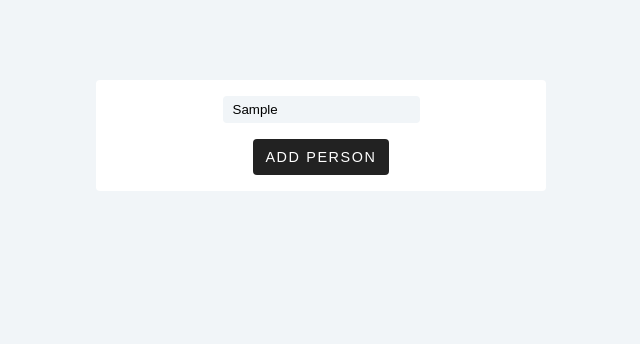
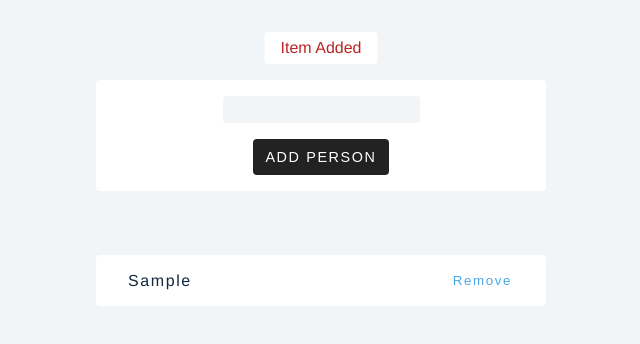
Before and after one commit to locaulker/react-advanced-2020, a React (Create React App) app: page / in a window 1280 px wide. Both pictures are taken after typing "Sample" into the empty fields and a click on the button "ADD PERSON". Shown: the top 344 px of the page, without its empty margins (319-959 px from the left). Built offline with nearby package versions, Linux system fonts and the light colour scheme.

Commit message:
completed useReducer basics

```diff
--- a/src/tutorial/6-useReducer/setup/Modal.js
+++ b/src/tutorial/6-useReducer/setup/Modal.js
@@ -1,6 +1,12 @@
 import React, { useEffect } from "react"
 
-const Modal = ({ modalContent }) => {
+const Modal = ({ modalContent, closeModal }) => {
+  useEffect(() => {
+    setTimeout(() => {
+      closeModal()
+    }, 3000)
+  }, [closeModal])
+
   return (
     <div className="modal">
       <p>{modalContent}</p>
--- a/src/tutorial/6-useReducer/setup/index.js
+++ b/src/tutorial/6-useReducer/setup/index.js
@@ -3,7 +3,7 @@ import Modal from "./Modal"
 import { data } from "../../../data"
 
 // reducer function
-const reducer = (state, action) => {}
+import { reducer } from "./reducer"
 
 const defaultState = {
   people: [],
@@ -13,21 +13,28 @@ const defaultState = {
 
 const Index = () => {
   const [name, setName] = useState("")
-  // const [people, setPeople] = useState(data)
-  // const [showModal, setShowModal] = useState(false)
   const [state, dispatch] = useReducer(reducer, defaultState)
 
   const handleSubmit = (e) => {
     e.preventDefault()
 
     if (name) {
+      const newItem = { id: new Date().getTime().toString(), name }
+      dispatch({ type: "ADD_ITEM", payload: newItem })
+      setName("")
     } else {
+      dispatch({ type: "NO_VALUE" })
     }
+  }
+  const closeModal = () => {
+    dispatch({ type: "CLOSE_MODAL" })
   }
 
   return (
     <>
-      {state.isModalOpen && <Modal modalContent={state.modalContent} />}
+      {state.isModalOpen && (
+        <Modal closeModal={closeModal} modalContent={state.modalContent} />
+      )}
       <form onSubmit={handleSubmit} className="form">
         <div>
           <input
@@ -40,8 +47,15 @@ const Index = () => {
       </form>
       {state.people.map((person) => {
         return (
-          <div key={person.id}>
+          <div key={person.id} className="item">
             <h4>{person.name}</h4>
+            <button
+              onClick={() =>
+                dispatch({ type: "REMOVE_ITEM", payload: person.id })
+              }
+            >
+              Remove
+            </button>
           </div>
         )
       })}
--- /dev/null
+++ b/src/tutorial/6-useReducer/setup/reducer.js
@@ -0,0 +1,28 @@
+export const reducer = (state, action) => {
+  if (action.type === "ADD_ITEM") {
+    const newPeople = [...state.people, action.payload]
+    return {
+      ...state,
+      people: newPeople,
+      isModalOpen: true,
+      modalContent: "item added"
+    }
+  }
+  if (action.type === "NO_VALUE") {
+    return {
+      ...state,
+      isModalOpen: true,
+      modalContent: "Please enter a value"
+    }
+  }
+  if (action.type === "CLOSE_MODAL") {
+    return { ...state, isModalOpen: false }
+  }
+  if (action.type === "REMOVE_ITEM") {
+    const newPeople = state.people.filter(
+      (person) => person.id !== action.payload
+    )
+    return { ...state, people: newPeople }
+  }
+  throw new Error("No matching action type")
+}
```
